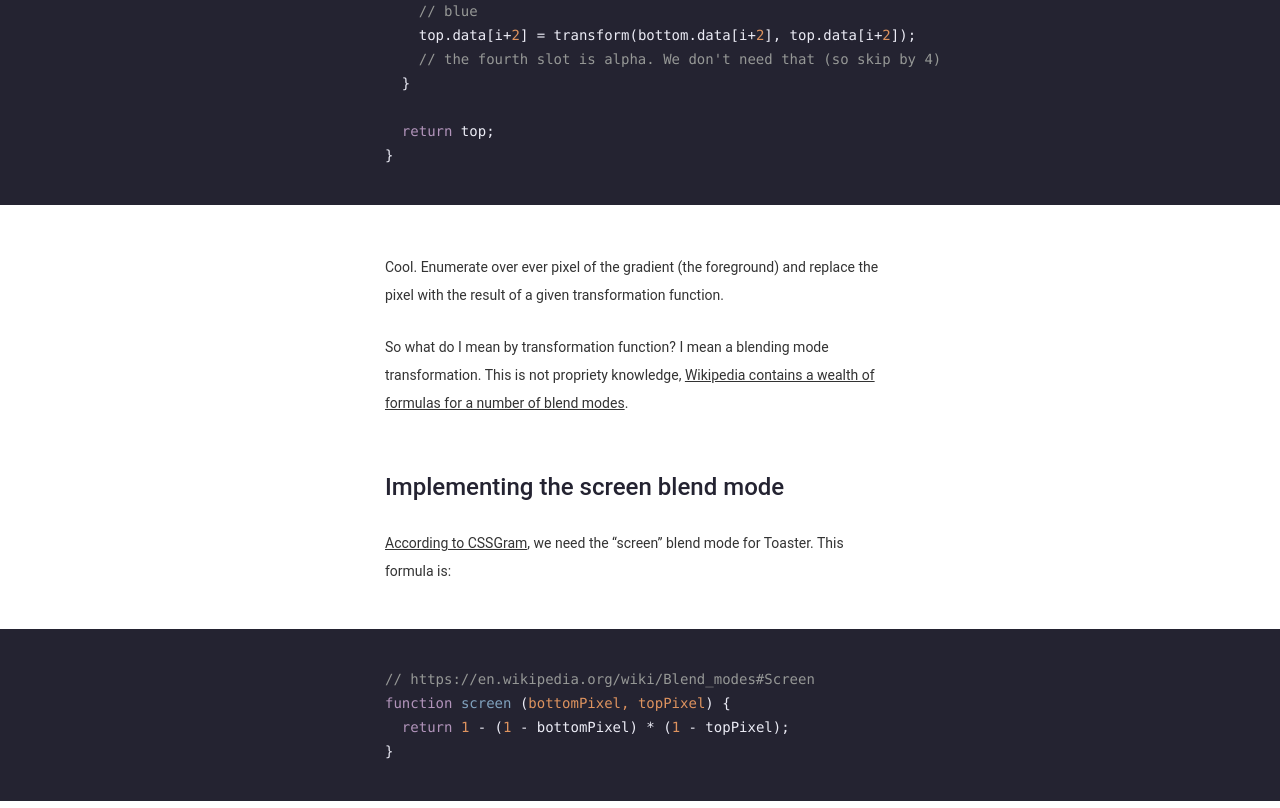
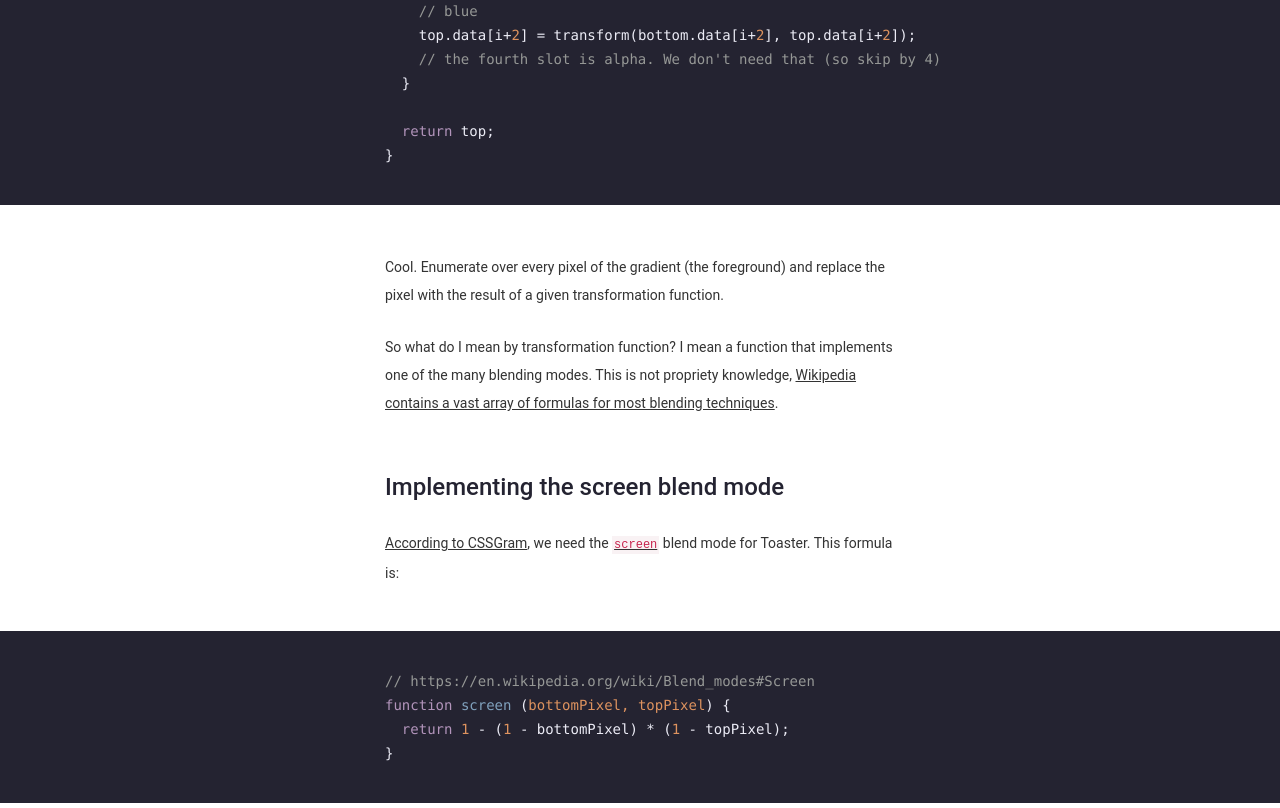
Before and after one commit to fengyun21/canvas-instagram-filters, a website: page index.html in a window 1280 px wide. Shown: the part 5098-5906 px from the top of the page. Drawn offline with Linux system fonts and the light colour scheme.

Commit message:
Update some content

```diff
--- a/index.html
+++ b/index.html
@@ -366,8 +366,8 @@ purple-orange gradient covering our image.</p>
 height="390" frameborder="0"></iframe>
 
 <p>Not ideal. We need to blend the pixels in the gradient with the
-background. That means enumerating over the pixel data Canvas gives us
-a great way to do that with <code>context.getImageData</code>.</p>
+background. That means enumerating over the pixel data. Canvas gives us
+a great way to do that: <code>context.getImageData</code>.</p>
 <h2 id="context-getimagedata">context.getImageData</h2>
 <p><code>context.getImageData</code> grabs a box of pixels from the canvas and
 returns an <code>ImageData</code> object. <code>ImageData</code> provides <code>width</code>,
@@ -390,14 +390,17 @@ field:</p>
   <span class="hljs-keyword">return</span> top;
 }
 </code></pre>
-<p>Cool. Enumerate over ever pixel of the gradient (the foreground) and
+<p>Cool. Enumerate over every pixel of the gradient (the foreground) and
 replace the pixel with the result of a given transformation function.</p>
-<p>So what do I mean by transformation function? I mean a blending mode
-transformation. This is not propriety knowledge, <a href="https://en.wikipedia.org/wiki/Blend_modes">Wikipedia contains a
-wealth of formulas for a number of blend modes</a>.</p>
+<p>So what do I mean by transformation function? I mean a function that
+implements one of the many blending modes. This is not propriety
+knowledge,
+<a href="https://en.wikipedia.org/wiki/Blend_modes">Wikipedia contains a vast array of formulas for most blending techniques</a>.</p>
 <h2 id="implementing-the-screen-blend-mode">Implementing the screen blend mode</h2>
 <p><a href="https://github.com/una/CSSgram/blob/master/source/css/toaster.css#L32">According to CSSGram</a>,
-we need the “screen” blend mode for Toaster. This formula is:</p>
+we need the
+<a href="https://en.wikipedia.org/wiki/Blend_modes#Screen"><code>screen</code></a> blend
+mode for Toaster. This formula is:</p>
 <pre><code class="lang-javascript"><span class="hljs-comment">// https://en.wikipedia.org/wiki/Blend_modes#Screen</span>
 <span class="hljs-function"><span class="hljs-keyword">function</span> <span class="hljs-title">screen</span> (<span class="hljs-params">bottomPixel, topPixel</span>) </span>{
   <span class="hljs-keyword">return</span> <span class="hljs-number">1</span> - (<span class="hljs-number">1</span> - bottomPixel) * (<span class="hljs-number">1</span> - topPixel);
```
Also changed, not shown: README.md.
